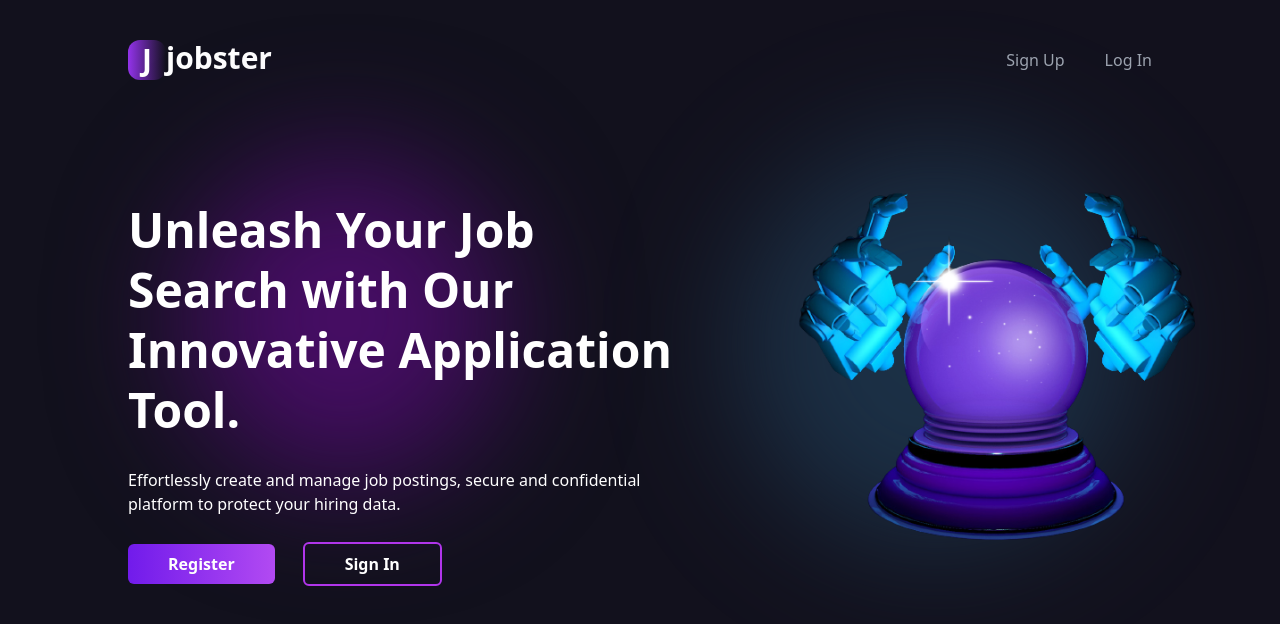
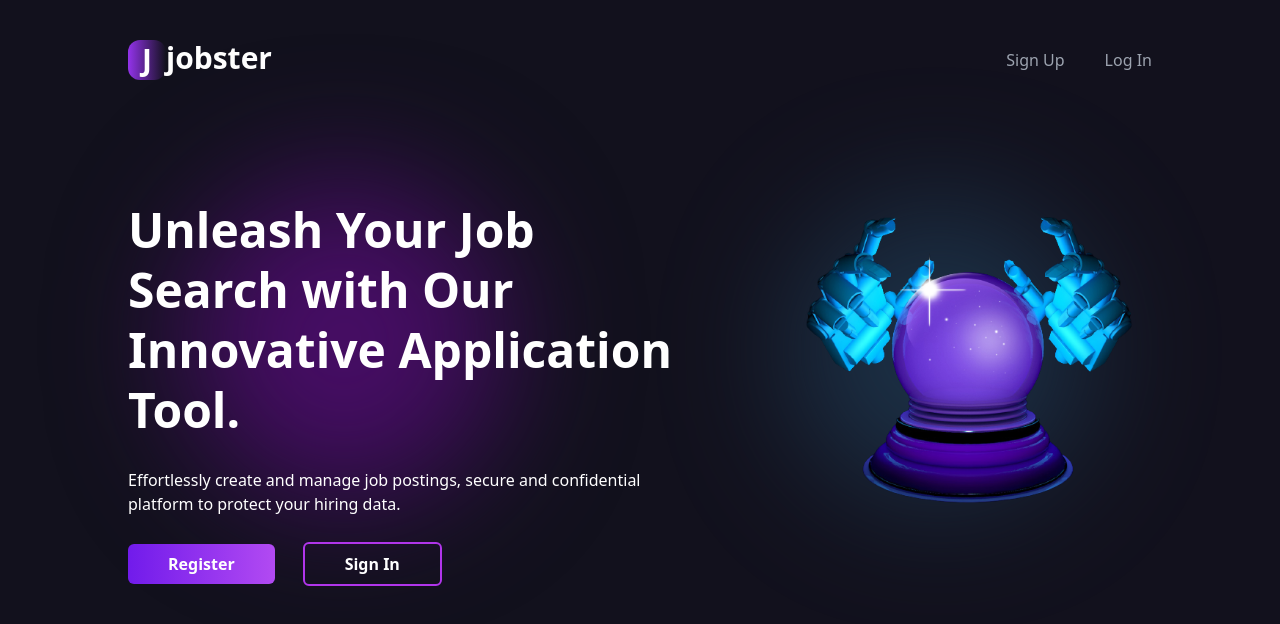
Before and after one commit to hussain-shariff/Node.JS-tutorials, a React (Vite) app in the folder 6-jobs-api-project/client/: page / in a window 1280 px wide. Shown: the top 624 px of the page. Built offline with nearby package versions, Linux system fonts and the light colour scheme.

Commit message:
herosection

```diff
--- a/6-jobs-api-project/client/src/components/HeroSection.jsx
+++ b/6-jobs-api-project/client/src/components/HeroSection.jsx
@@ -3,9 +3,10 @@ import { Link } from 'react-router-dom'
 
 function HeroSection() {
   return (
-    <div className='text-white max-w-xl text-center md:text-start relative mt-20'>
-        <div className='absolute -top-10 left-14 w-80 h-80 rounded-full bg-[#460d64] blur-3xl'></div>
-        <div className='relative px-8 md:px-0'>
+    <div className='text-white text-center md:text-start relative mt-20'>
+        <div className='absolute -top-5 left-14 w-80 h-80 rounded-full bg-[#460d64] blur-3xl'></div>
+        <div className='relative px-8 md:px-0 flex flex-col md:flex-row gap-10 items-center justify-between md:items-start md:gap-0'>
+            <div className=' max-w-xl'>
                 <h1 className='text-4xl font-bold md:leading-tight md:text-5xl'>
                     Unleash Your Job Search with Our Innovative Application Tool.
                 </h1>
@@ -22,7 +23,11 @@ function HeroSection() {
                     </button>
                 </Link>
             </div>
-        <img draggable="false" src="/hero.png" alt="" className='hidden absolute h-[450px] -top-7 left-[650px] md:block'/>
+            <div className='relative md:w-ful'>
+                <img draggable="false" src="/hero.png" alt="" className=' relative z-20 h-[320px] md:h-[370px]'/>
+                <div className='absolute top-0 left-18 w-[300px] h-[300px] rounded-full bg-[#1e3850] opacity-80 blur-3xl'></div>
+            </div>
+        </div>
     </div>
   )
 }
--- a/6-jobs-api-project/client/src/pages/Home.jsx
+++ b/6-jobs-api-project/client/src/pages/Home.jsx
@@ -4,8 +4,7 @@ import NavBar from '../components/NavBar'
 
 function Home() {
   return (
-    <div className="bg-[#12111d] h-screen relative overflow-hidden" >
-        <div className='absolute top-36 right-36 w-[400px] h-[400px] rounded-full bg-[#1e3850] opacity-80 blur-3xl hidden md:block'></div>
+    <div className="bg-[#12111d] min-h-screen relative overflow-hidden" >
         <header>
             <NavBar/>
         </header>
```
Lines whose indentation alone changed are shown as unchanged.
